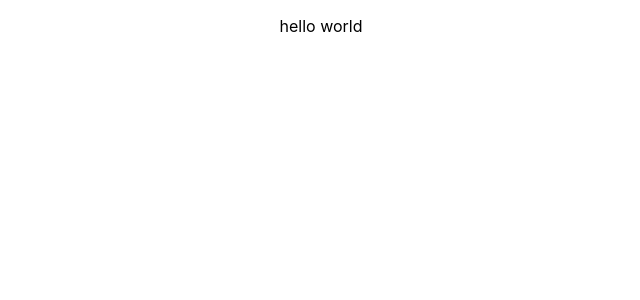
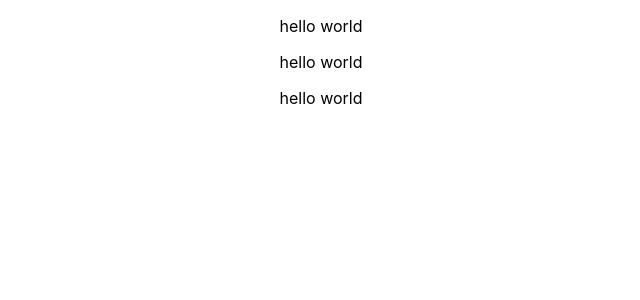
Before and after one commit to ez-li/typograph, a React (Create React App) app: page / in a window 1280 px wide. Shown: the top 300 px of the page, without its empty margins (319-959 px from the left). Built offline with nearby package versions, Linux system fonts and the light colour scheme.

Commit message:
Setting up components

```diff
--- a/src/App.js
+++ b/src/App.js
@@ -1,10 +1,22 @@
-import React from 'react';
+import React, { useState } from 'react';
 import './App.css';
+import Search from 'FontItem.js';
+import FontList from 'FontItem.js';
 
 function App() {
+
+  const [{ fonts }, setState] =
+    useState({
+      fonts: []
+    })
+
   return (
     <div className="App">
         <p>hello world</p>
+      <div className="main">
+        <Search />
+        <FontList fonts={fonts} />
+      </div>
     </div>
   );
 }
--- /dev/null
+++ b/src/FontItem.js
@@ -0,0 +1,12 @@
+import React from 'react';
+import './App.css';
+
+function FontItem() {
+  return (
+    <div className="font-item">
+        <p>hello world</p>
+    </div>
+  );
+}
+
+export default FontItem;
```
Also changed, not shown: src/FontList.js (added, +11 -0 lines), src/Search.js (added, +11 -0 lines), src/FontItem.css (added), src/FontList.css (added), src/Search.css (added).
